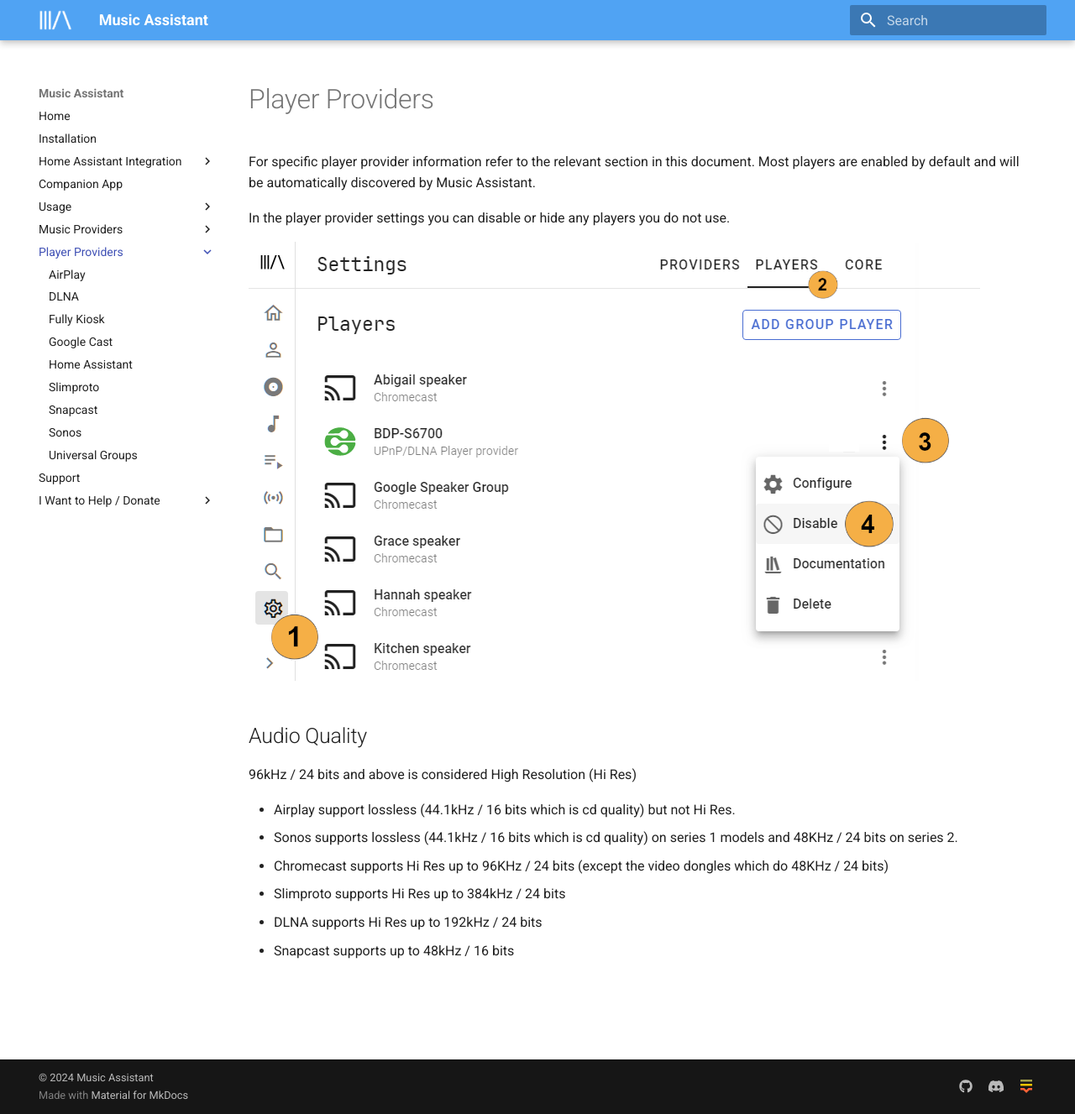
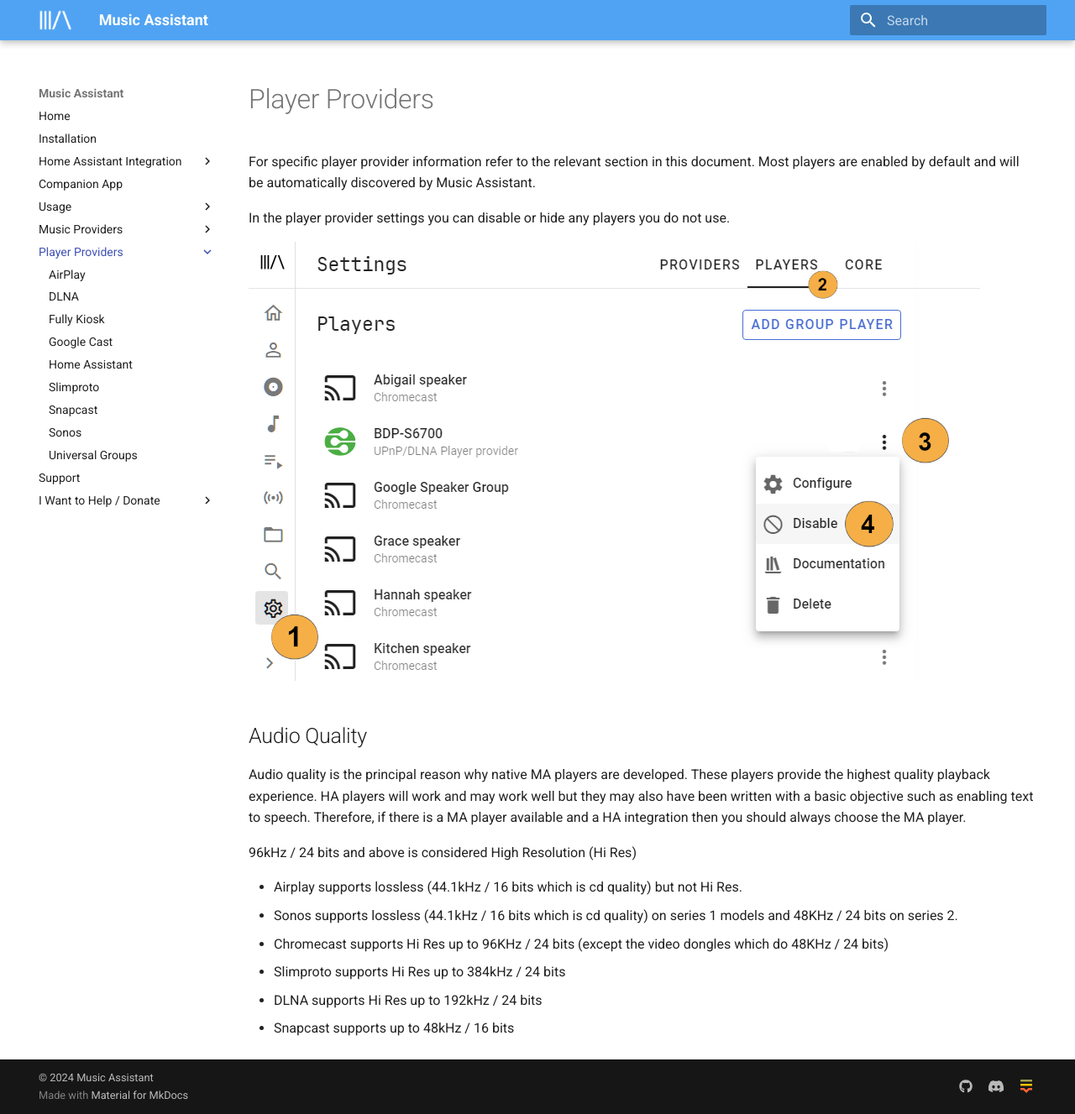
Before and after one commit to pwbriggs/music-assistant.github.io, an MkDocs documentation site: the page built from docs/player-support/index.md, in a window 1280 px wide and 1327 px high. Shown: the whole window at 84% size. Built offline with MkDocs 1.6.1 and Material for MkDocs 9.7.7, drawn with Linux system fonts in a browser that asks for light colours.

Commit message:
MA player audio quality

```diff
--- a/docs/player-support/index.md
+++ b/docs/player-support/index.md
@@ -8,9 +8,11 @@
 
 ## Audio Quality
 
+Audio quality is the principal reason why native MA players are developed. These players provide the highest quality playback experience. HA players will work and may work well but they may also have been written with a basic objective such as enabling text to speech. Therefore, if there is a MA player available and a HA integration then you should always choose the MA player.
+
 96kHz / 24 bits and above is considered High Resolution (Hi Res)
 
-- Airplay support lossless (44.1kHz / 16 bits which is cd quality) but not Hi Res.
+- Airplay supports lossless (44.1kHz / 16 bits which is cd quality) but not Hi Res.
 - Sonos supports lossless (44.1kHz / 16 bits which is cd quality) on series 1 models and 48KHz / 24 bits on series 2.
 - Chromecast supports Hi Res up to 96KHz / 24 bits (except the video dongles which do 48KHz / 24 bits)
 - Slimproto supports Hi Res up to 384kHz / 24 bits
```
